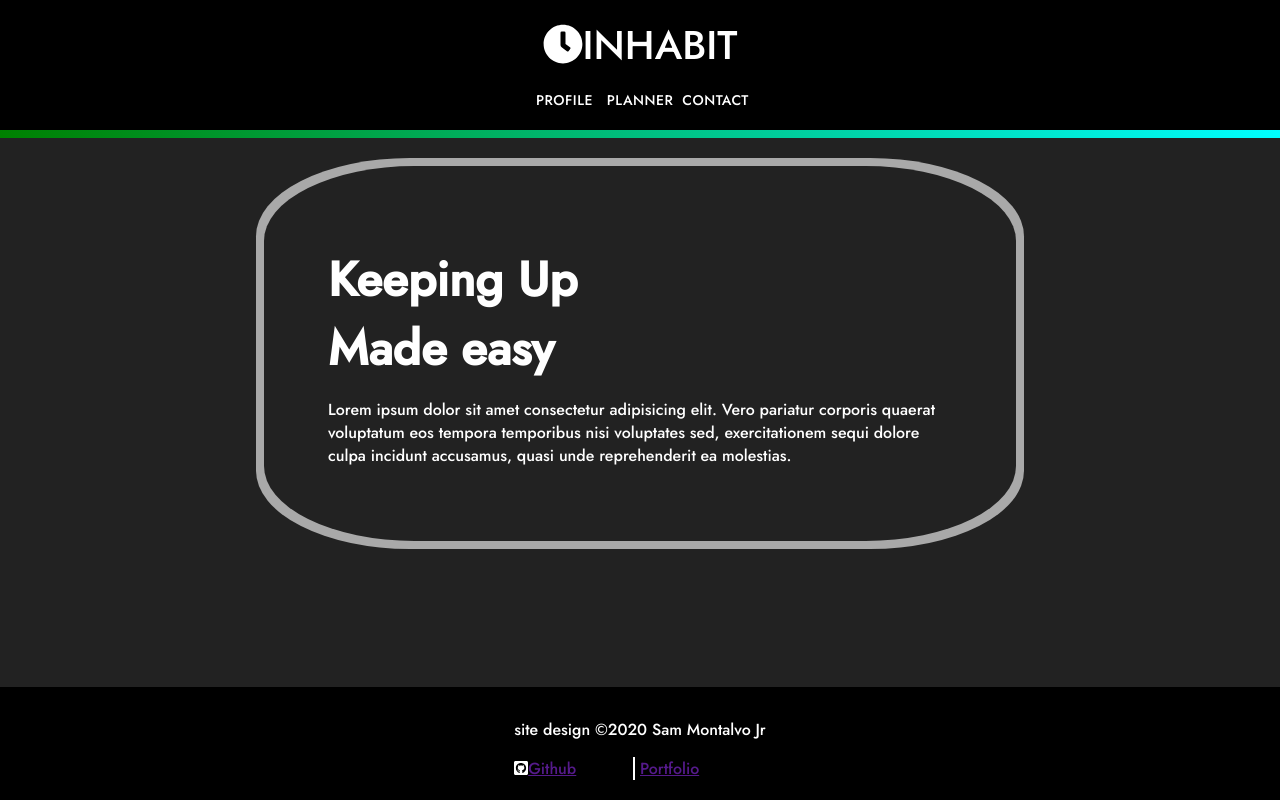
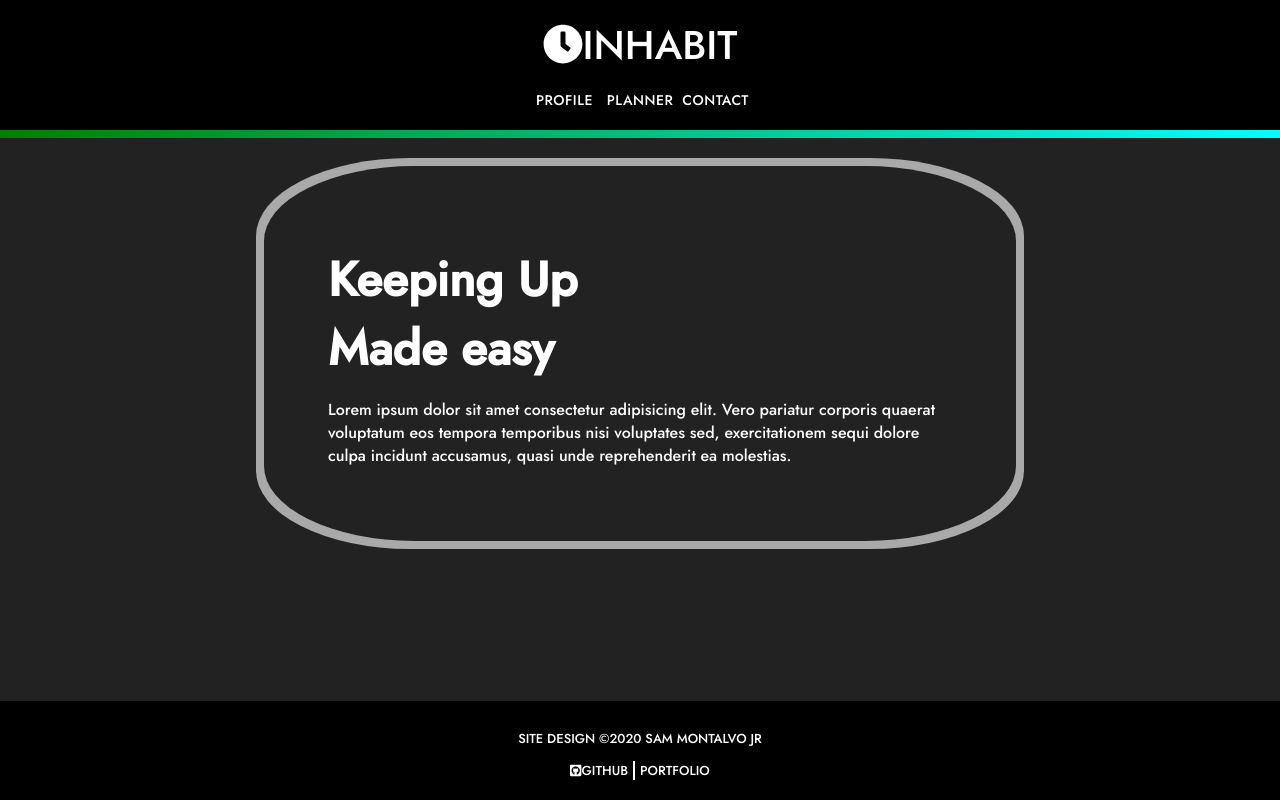
Before and after one commit to montal95/inhabit-deadline-tracker, a Next.js app in the folder inhabit/: page / in a window 1280 px wide. Built offline with nearby package versions, Linux system fonts and the light colour scheme.

Commit message:
finished footer component

```diff
--- a/inhabit/components/Footer.js
+++ b/inhabit/components/Footer.js
@@ -8,14 +8,14 @@ const Footer = () => {
       <footer>
         <p>site design &copy;2020 Sam Montalvo Jr</p>
         <div className="footerLinks">
-          <Link href="">
-            <a>
+          <Link href="https://github.com/montal95/inhabit-deadline-tracker">
+            <a target="_blank">
               <FontAwesomeIcon icon={faGithubSquare} size="1x" color="white" />
               Github
             </a>
           </Link>
-          <Link href="">
-            <a>Portfolio</a>
+          <Link href="http://www.sammontalvojr.com/">
+            <a target="_blank">Portfolio</a>
           </Link>
         </div>
       </footer>
@@ -32,8 +32,11 @@ const Footer = () => {
           grid-column: 2;
           padding: 15px 15px 20px 15px;
         }
-        footer p {
+        footer p,
+        a {
+          font-size: 13px;
           color: white;
+          text-transform: uppercase;
         }
         .footerLinks {
           display: grid;
@@ -42,6 +45,15 @@ const Footer = () => {
         .footerLinks a:first-child {
           border-right: 2px solid white;
           margin-right: 5px;
+          padding-right: 5px;
+          text-align: end;
+        }
+        .footerLinks a {
+          text-decoration: none;
+          transition: 0.3s all ease-in-out;
+        }
+        .footerLinks a:hover {
+          opacity: 0.7;
         }
       `}</style>
     </div>
```
Also changed, not shown: 1 other file (tests, documents, lock files or other folders).
